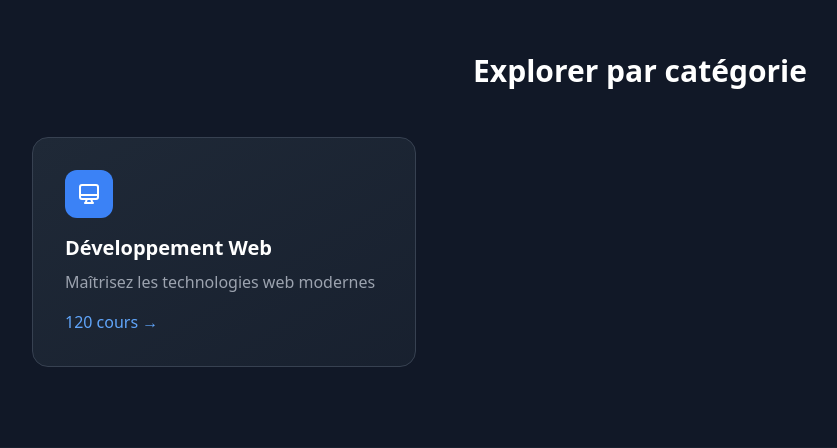
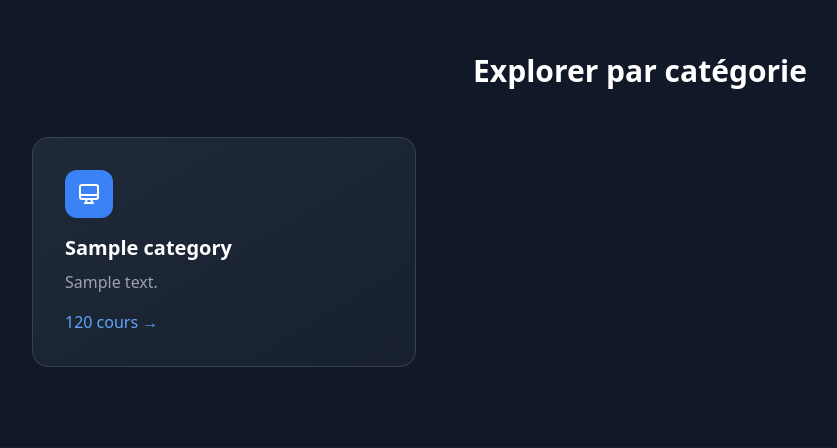
Before and after one commit to ali-rostom1/Youdemy, a PHP site: template src/Views/home.php in a window 1280 px wide. Shown: the part 866-1314 px from the top of the page, without its empty margins (0-837 px from the left). Run offline with PHP 8.4, Linux system fonts and the light colour scheme; the template is opened without the code that fills it: most values are stand-ins (such as "Sample title", 1, 10 or a date in 2020); style sheets or scripts are compiled from the project's sources.

Commit message:
add course_count to category entity

```diff
--- a/src/Entity/Category.php
+++ b/src/Entity/Category.php
@@ -6,12 +6,14 @@
         private int $id;
         private string $name;
         private string $description;
+        private int $course_count;
 
-        public function __construct($name,$description,$id=NULL)
+        public function __construct($name,$description,$id=NULL,$course_count=0)
         {
             $this->id = $id;
             $this->name = $name;
             $this->description = $description;
+            $this->course_count = $course_count;
         }
         public function __get($attr){
             if(property_exists($this,$attr)){
--- a/src/Views/home.php
+++ b/src/Views/home.php
@@ -69,10 +69,10 @@
                             Rejoignez une communauté de passionnés et développez vos compétences avec des experts reconnus.
                         </p>
                         <div class="mt-8 flex justify-center gap-4">
-                            <a href="#" class="px-8 py-4 rounded-full text-white bg-gradient-to-r from-blue-500 to-teal-400 hover:from-blue-600 hover:to-teal-500 font-medium text-lg">
+                            <a href="/catalogue" class="px-8 py-4 rounded-full text-white bg-gradient-to-r from-blue-500 to-teal-400 hover:from-blue-600 hover:to-teal-500 font-medium text-lg">
                                 Découvrir les cours
                             </a>
-                            <a href="#" class="px-8 py-4 rounded-full text-blue-400 bg-blue-500/10 hover:bg-blue-500/20 font-medium text-lg">
+                            <a href="/register" class="px-8 py-4 rounded-full text-blue-400 bg-blue-500/10 hover:bg-blue-500/20 font-medium text-lg">
                                 Devenir formateur
                             </a>
                         </div>
@@ -107,14 +107,17 @@
         <div class="max-w-7xl mx-auto px-4 sm:px-6 lg:px-8">
             <h2 class="text-3xl font-extrabold text-white text-center mb-12">Explorer par catégorie</h2>
             <div class="grid grid-cols-1 md:grid-cols-2 lg:grid-cols-3 gap-8">
+                <?php foreach($categories as $category): ?>
                 <div class="group relative rounded-2xl bg-gradient-to-br from-gray-800 to-gray-800/50 border border-gray-700 p-8 hover:from-blue-900/20 hover:to-teal-900/20 transition-all">
                     <div class="h-12 w-12 bg-blue-500 rounded-xl flex items-center justify-center mb-4">
                         <svg class="w-6 h-6 text-white" fill="none" stroke="currentColor" viewBox="0 0 24 24"><path stroke-linecap="round" stroke-linejoin="round" stroke-width="2" d="M9.75 17L9 20l-1 1h8l-1-1-.75-3M3 13h18M5 17h14a2 2 0 002-2V5a2 2 0 00-2-2H5a2 2 0 00-2 2v10a2 2 0 002 2z"></path></svg>
                     </div>
-                    <h3 class="text-xl font-bold text-white mb-2">Développement Web</h3>
-                    <p class="text-gray-400">Maîtrisez les technologies web modernes</p>
+                    <h3 class="text-xl font-bold text-white mb-2"><?php echo $category->name ?></h3>
+                    <p class="text-gray-400"><?php echo $category->description ?></p>
                     <span class="mt-4 inline-block text-blue-400 font-medium">120 cours →</span>
                 </div>
+                <?php endforeach; ?>
+
                 <!-- Repeat for other categories -->
             </div>
         </div>
```
Also changed, not shown: public/index.php (+14 -12 lines), src/Controller/CourseController.php (added, +25 -0 lines).
